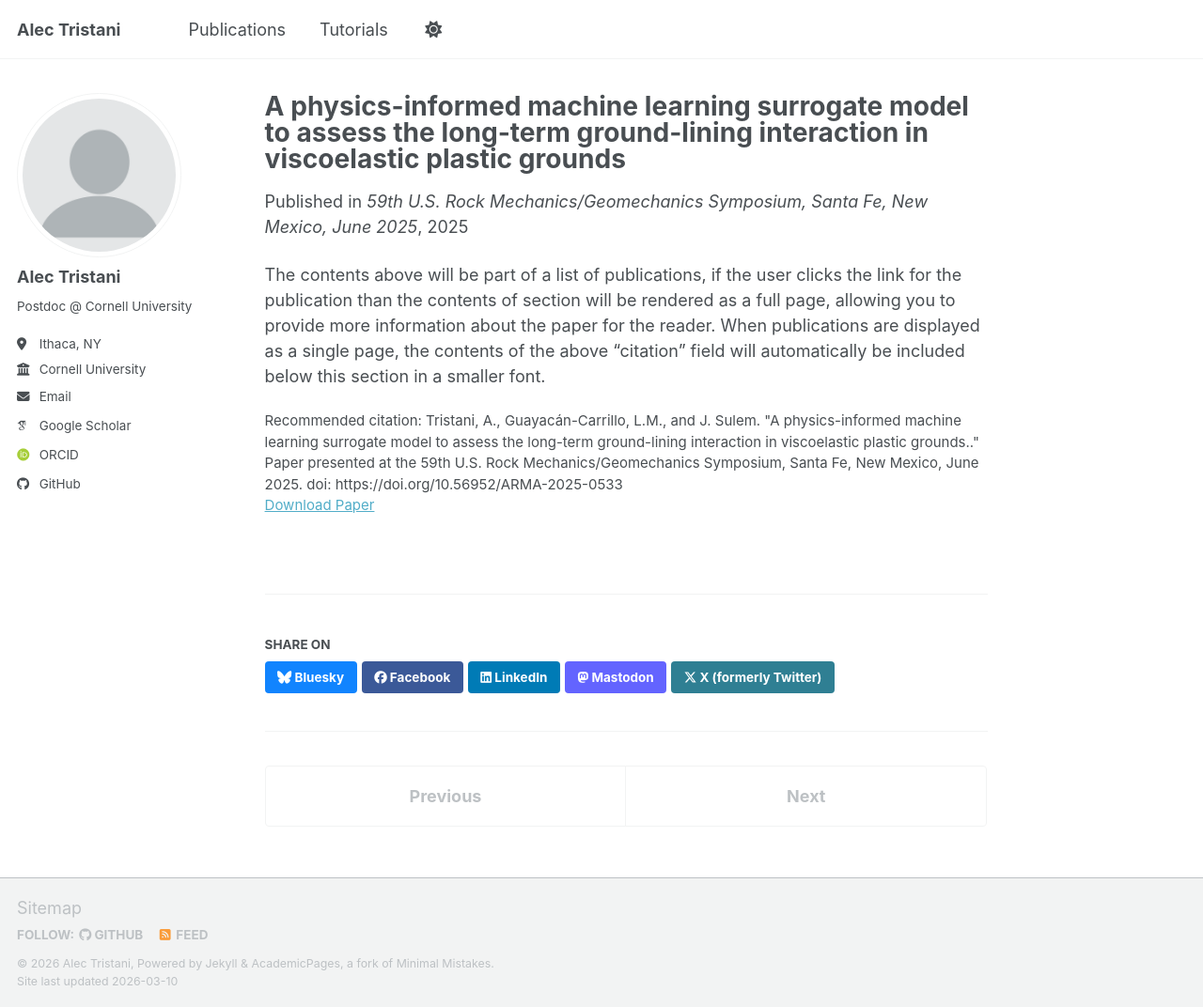
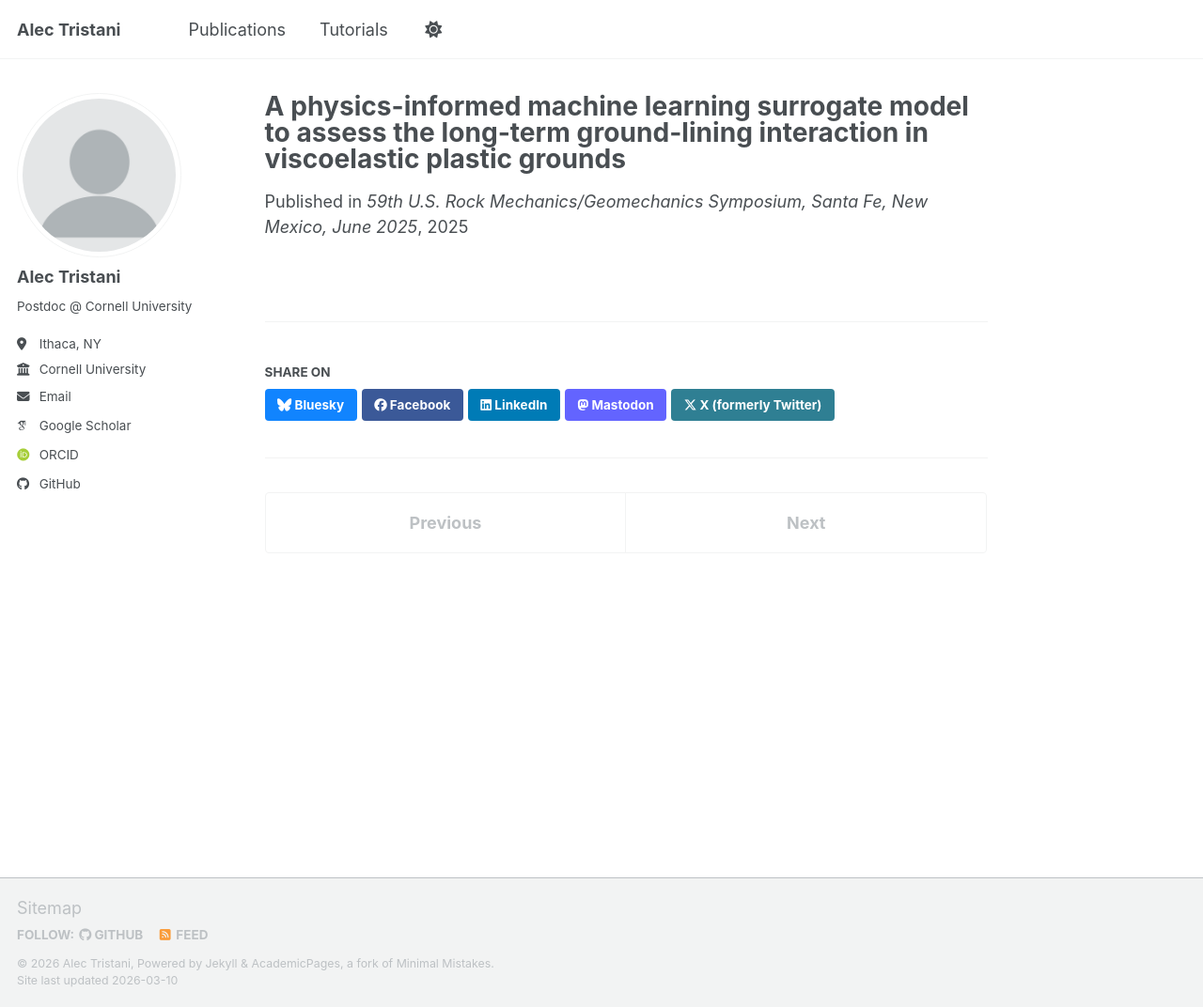
Before and after one commit to Alec-YT/Alec-YT.github.io, a Jekyll site: the page built from _publications/2025-06-ARMA-paper.md, in a window 1280 px wide and 1072 px high. Shown: the whole window at 94% size. Built offline with Jekyll 4.4.1, drawn with Linux system fonts in a browser that asks for light colours; some web fonts are replaced; a script bundle is joined from its source files by our own code; library files that are not in the unit come from our copies.

Commit message:
Update 2025-06-ARMA-paper.md

```diff
--- a/_publications/2025-06-ARMA-paper.md
+++ b/_publications/2025-06-ARMA-paper.md
@@ -3,11 +3,20 @@
 collection: publications
 category: conferences
 permalink: /publication/2025-06-15-paper-title-number-4
-excerpt: 'Santa Feee'
+header:
+  teaser: "publications/Bagging_members_model_3.png"
+excerpt: "A physics-informed machine learning algorithm is developed to predict the long-term ground-lining interaction of deep tunnels. Synthetic data are generated from a 2D plane-strain numerical model, and bagging is applied to the neural network to improve generalization."
 date: 2025-06-15
 venue: '59th U.S. Rock Mechanics/Geomechanics Symposium, Santa Fe, New Mexico, June 2025'
 paperurl: 'https://onepetro.org/ARMAUSRMS/proceedings-abstract/ARMA25/ARMA25/786282'
-citation: 'Tristani, A., Guayacán-Carrillo, L.M., and J. Sulem. "A physics-informed machine learning surrogate model to assess the long-term ground-lining interaction in viscoelastic plastic grounds.." Paper presented at the 59th U.S. Rock Mechanics/Geomechanics Symposium, Santa Fe, New Mexico, June 2025. doi: https://doi.org/10.56952/ARMA-2025-0533'
+bibtex: |
+  @inproceedings{tristani2025physics,
+    title={A physics-informed machine learning surrogate model to assess the long-term ground-lining interaction in viscoelastic plastic grounds.},
+    author={Tristani, A and Guayac{\'a}n-Carrillo, LM and Sulem, J},
+    booktitle={ARMA US Rock Mechanics/Geomechanics Symposium},
+    pages={D041S056R001},
+    year={2025},
+    organization={ARMA},
+    doi={https://doi.org/10.56952/ARMA-2025-0533}
+  }
 ---
-
-The contents above will be part of a list of publications, if the user clicks the link for the publication than the contents of section will be rendered as a full page, allowing you to provide more information about the paper for the reader. When publications are displayed as a single page, the contents of the above "citation" field will automatically be included below this section in a smaller font.
```
